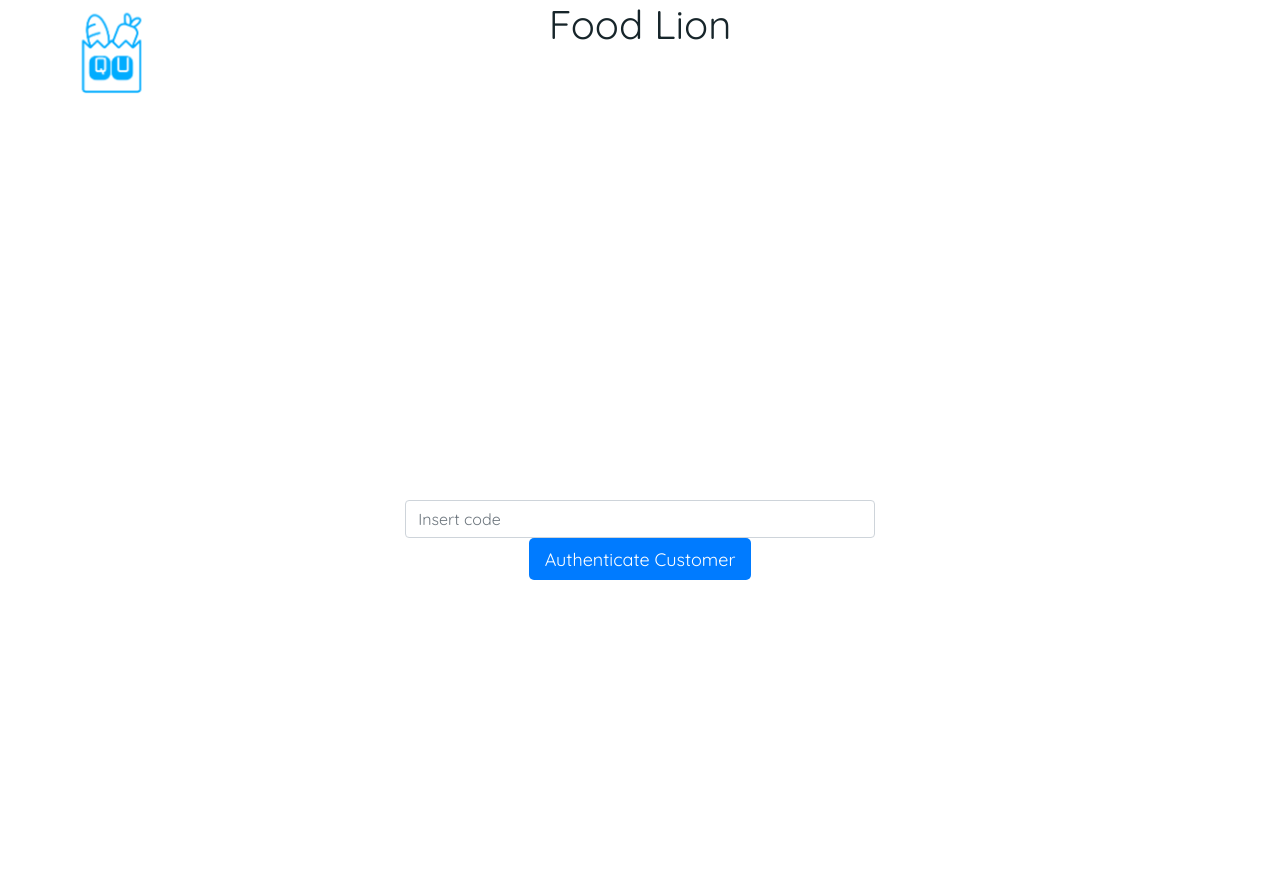
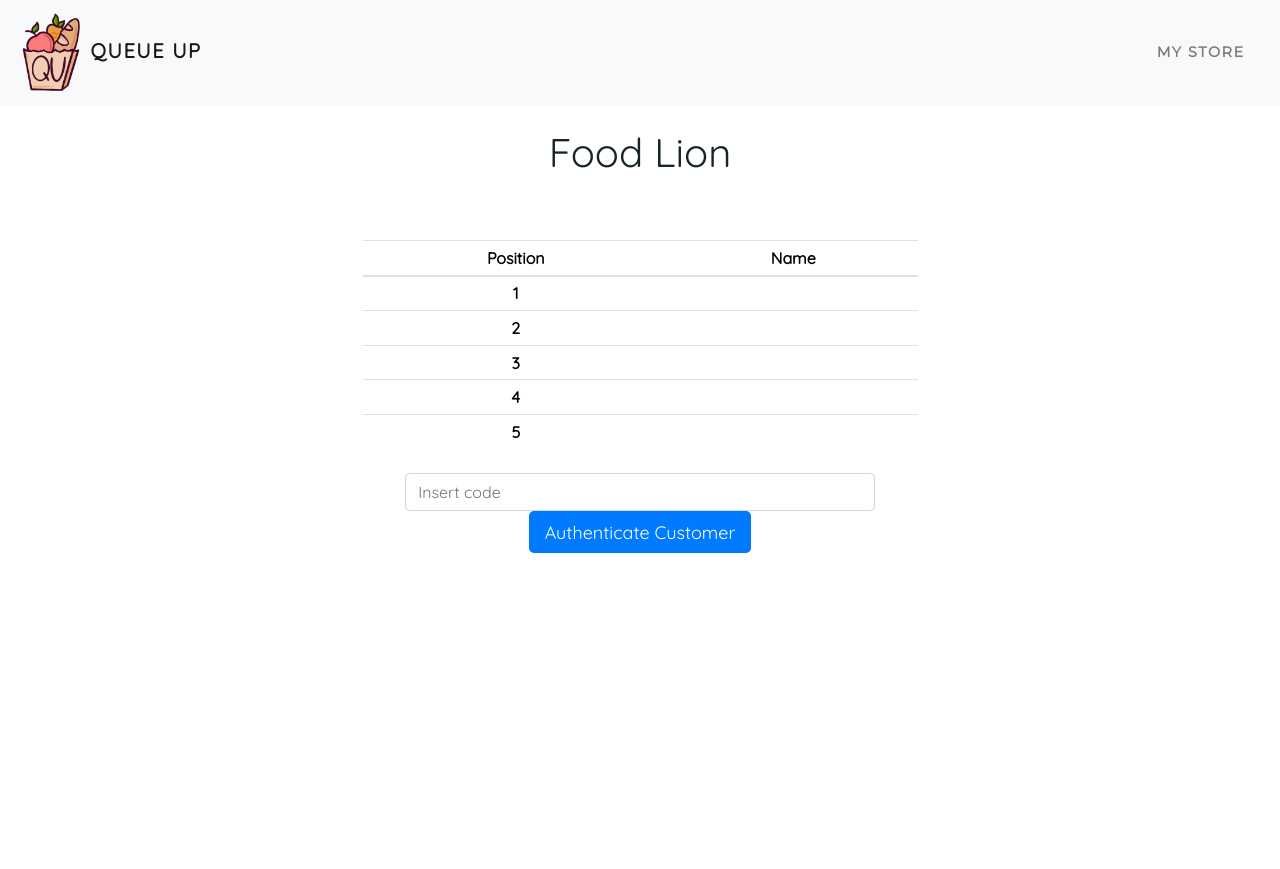
Before and after one commit to abrom010/hack-quarantine, a Flask app: page /position/1 in a window 1280 px wide. Shown: the top 869 px of the page. Before the commit the page ends 580 px from the top, so only its background shows below. Run offline with Flask 2, Linux system fonts and the light colour scheme; data comes from the database, SQL or seed files in the repository; data that the repository does not hold is empty; some libraries are stand-ins or nearby versions.

Commit message:
html changes

```diff
--- a/static/style.css
+++ b/static/style.css
@@ -1,6 +1,7 @@
 /*All pages CSS */
 
 @import url('https://fonts.googleapis.com/css?family=EB+Garamond|Montserrat|Quicksand&display=swap');
+
 
 html, body {
   min-height: 100%;
@@ -238,7 +239,7 @@ label{
 }
 
 .position-table {
-  color:white;
+  color:rgb(0, 0, 0);
   margin: auto;
   width: 50% !important;
 }
@@ -251,7 +252,7 @@ label{
   width: 100%;
   position: absolute;
   z-index: 1;
-  top:40%;
+  top:30%;
 }
 /* End of Ticket Page CSS */
 
@@ -290,6 +291,7 @@ label{
 .position-table td{
   text-align:center;
 }
+
 
 .AuthenicateCustomerBox{
   padding-top: 10px;
@@ -353,6 +355,22 @@ label{
 }
 
 
+.store-name {
+  padding-top:
+    10%;
+
+}
+
+.success-text {
+  padding-top: 17%;
+}
+
+.btn-ticket {
+  color: #fff;
+    background-color: #fb7a7b;
+    border-color: #fc797b;
+}
+
 
 
 /*============ BOOTSTRAP BREAK POINTS:
--- a/templates/TicketSuccessPage.html
+++ b/templates/TicketSuccessPage.html
@@ -10,7 +10,7 @@
 
 <!--Naviation Bar and Logo HTML-->
 
-<body data-spy="scroll" data-target="#navbarResponsive">
+<body id="success-body"data-spy="scroll" data-target="#navbarResponsive">
   <div id="home">
     <nav class="navbar navbar-expand-md navbar-dark bg-dark fixed-top">
     	<a class="navbar-brand" href="#"><img src="static/img/logo2.png"></a>
@@ -30,7 +30,7 @@
 
   <br>
 <!-- Thank you text Section -->
-  <div class="text-center">
+  <div class="success-text text-center">
     <div class="storeInfo">
       <h1 id="storeName">Thank you for using Queue Up!</h1>
       <p id="storeAddress">Check your phone for your code!<br>
--- a/templates/index.html
+++ b/templates/index.html
@@ -27,10 +27,12 @@
                 </ul>
             </div>
         </nav>
+
+
         <div class="index-welcome">
           <h1>Welcome to Queue Up!</h1>
-			<h3>Find Your Local Grocery Store to Queue Up In!</h3>
-			<button type="button" class="prim-button btn btn-light btn-lg" onclick="location = '/map'">Find a Store</button>
+			    <h3>Find Your Local Grocery Store to Queue Up In!</h3>
+			      <button type="button" class="prim-button btn btn-light btn-lg" onclick="location = '/map'">Find a Store</button>
             <button type="button" class="prim-button btn btn-light btn-lg" onclick="location = '/storeEntry'">Register Your Store</button>
         </div>
       </header>
--- a/templates/position.html
+++ b/templates/position.html
@@ -14,31 +14,34 @@
 <!-- <div id="home"> -->
 
 <!--Navigation-->
-<nav class="navbar navbar-expand-md navbar-dark bg-dark fixed-top">
-	<a class="navbar-brand" href="/"><img src="../static/img/logo.png"></a>
-	<button class="navbar-toggler" type="button" data-toggle="collapse"
+<nav class="form-navbar navbar navbar-expand-md navbar-light bg-light fixed-top">
+  <a class="navbar-brand" href="/"><img src="../static/img/logo2.png" height="100px">Queue Up</a>
+  <button class="navbar-toggler" type="button" data-toggle="collapse"
     data-target="#navbarResponsive">
         <span class="navbar-toggler-icon"></span>
     </button>
     <div class="collapse navbar-collapse" id="navbarResponsive">
         <ul class="navbar-nav ml-auto">
-
+          <li class = "nav-item">
+            <a class="nav-link position-nav" href="/myStore">My Store</a>
+          </li>
         </ul>
     </div>
 </nav>
 
-    <div class="text-center">
+    <div class="store-name text-center">
       <div class="storeInfo">
         <h1 id="storeName"> {{ name }} </h1>
       </div>
     </div>
 
 <!-- </div> -->
+
     <section id="cover" class="min-vh-100">
       <div id="table-area">
         <div class="container ">
-              <table class="position-table text-center">
-                <thead class = "thead-light">
+              <table class="table table-sm position-table text-center">
+                <thead>
                   <tr>
                     <th scope="col">Position</th>
                     <th scope="col">Name</th>
```
Also changed, not shown: templates/storesuccesspage.html (+9 -6 lines).
